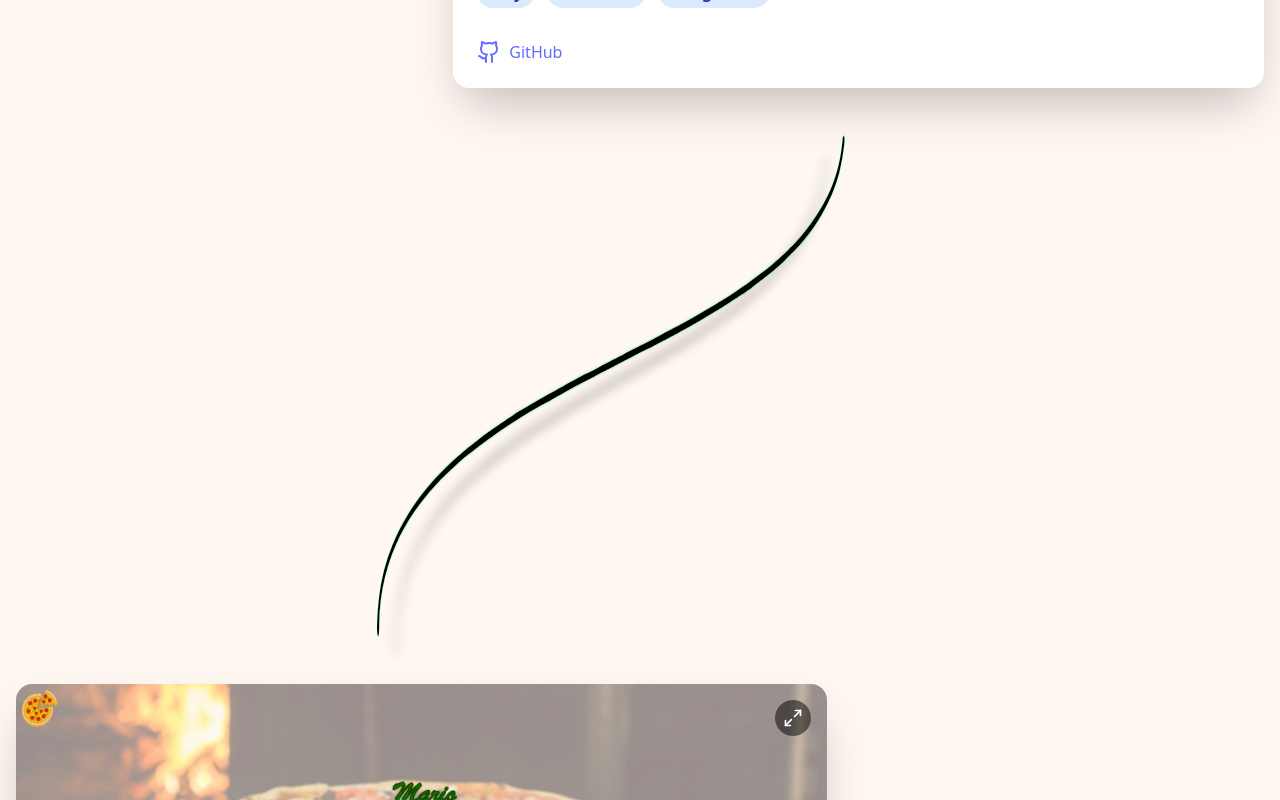
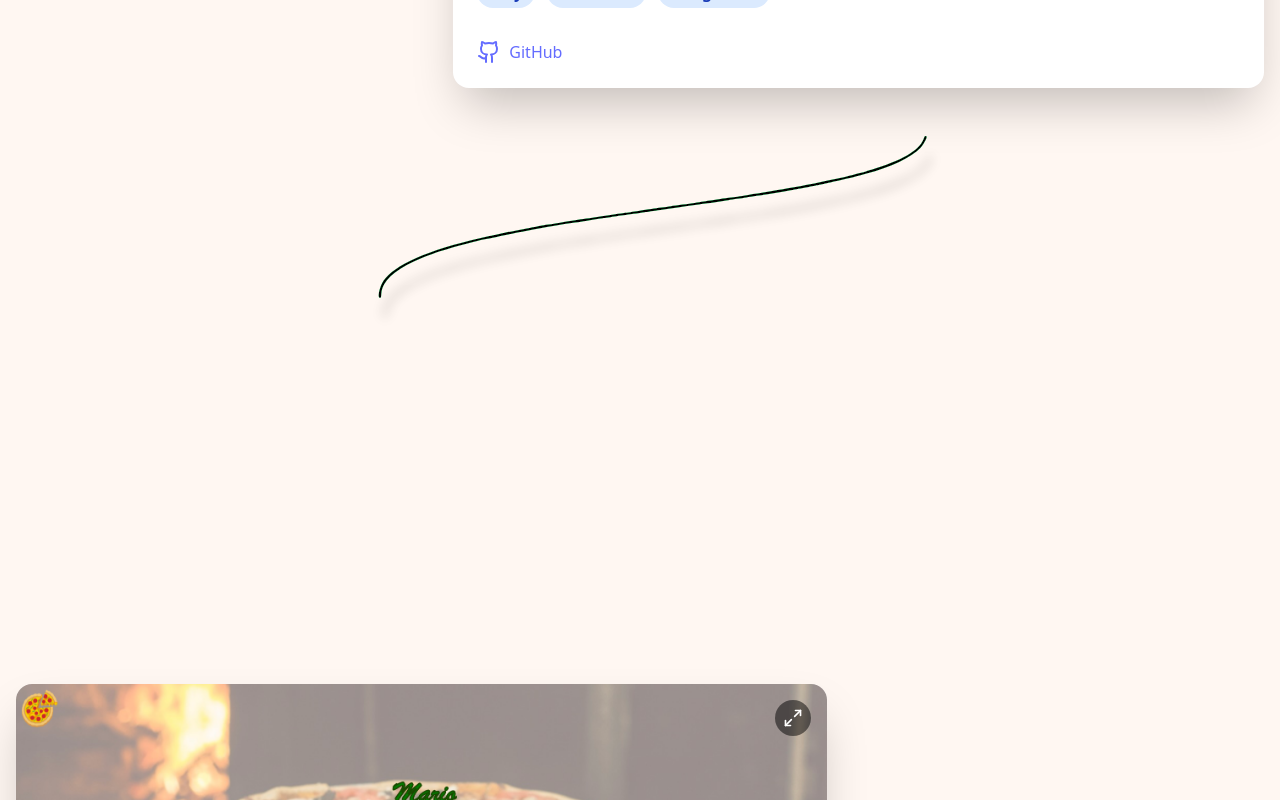
Before and after one commit to tima-work/projects-website, a React (Vite) app in the folder vite-project/: page / in a window 1280 px wide. Shown: the part 1240-2040 px from the top of the page. Built offline with nearby package versions, Linux system fonts and the light colour scheme; a web font is replaced by a local one.

Commit message:
Update SquigglySVG.jsx

```diff
--- a/vite-project/src/components/SquigglySVG.jsx
+++ b/vite-project/src/components/SquigglySVG.jsx
@@ -71,6 +71,141 @@
 
 
 
+// "use client"
+
+// export default function SquigglySVG({
+//   direction = "right",
+//   isDarkMode = false,
+//   glowColor = "#4ade80",
+//   glowIntensity = 8,
+//   shadowOpacity = 0.6,
+//   shadowBlur = 6,
+// }) {
+//   // Generate unique IDs for our filters
+//   const filterId = `squiggly-filter-${Math.floor(Math.random() * 10000)}`
+
+//   return (
+//     <div className="w-full h-full flex items-center justify-center relative">
+//       {/* Shadow element - only shown in light mode, offset by 10px */}
+//       {!isDarkMode && (
+//         <svg
+//           width="40%"
+//           height="auto"
+//           viewBox="0 0 897 242"
+//           preserveAspectRatio="none"
+//           className="absolute top-0 overflow-visible"
+//           style={{
+//             position: "absolute",
+//             top: direction === "left" ? "-20px" : "20px",
+//             left: "calc(25% + 20px)",
+//             transform: direction === "left" ? "scaleX(-1)" : "none",
+//             opacity: shadowOpacity,
+//             filter: `blur(${shadowBlur}px)`,
+//             zIndex: 0,
+//           }}
+//           xmlns="http://www.w3.org/2000/svg"
+//         >
+//           <g transform="translate(0,242) scale(0.1,-0.1)" fill="rgba(0,0,0,0.5)" stroke="none">
+//             <path
+//               d="M8734 2403 c-52 -176 -270 -316 -724 -467 -58 -19 -123 -39 -145 -45
+//                             -22 -5 -56 -14 -75 -20 -77 -21 -279 -72 -350 -87 -461 -99 -691 -142 -1340
+//                             -245 -133 -21 -188 -30 -290 -44 -148 -21 -177 -25 -247 -36 -35 -5 -92 -13
+//                             -128 -19 -36 -5 -95 -14 -133 -20 -37 -5 -119 -17 -182 -25 -63 -8 -142 -19
+//                             -175 -24 -33 -6 -96 -15 -140 -21 -105 -15 -181 -26 -345 -50 -74 -11 -171
+//                             -24 -215 -30 -124 -18 -218 -32 -400 -60 -33 -5 -107 -16 -165 -25 -119 -17
+//                             -188 -28 -412 -65 -35 -6 -103 -17 -153 -25 -49 -7 -101 -15 -115 -18 -69 -14
+//                             -152 -30 -325 -62 -104 -20 -208 -40 -230 -45 -22 -5 -74 -16 -115 -25 -41 -8
+//                             -142 -30 -225 -49 -794 -181 -1292 -401 -1455 -642 -62 -92 -95 -254 -52 -254
+//                             14 0 17 10 19 58 8 199 218 384 615 543 112 45 302 110 413 141 154 43 415
+//                             111 500 129 167 37 529 111 635 130 307 56 531 94 735 124 55 8 127 19 160
+//                             25 73 11 181 29 255 40 30 5 123 18 205 30 83 11 197 28 255 36 58 9 132 20
+//                             165 24 33 5 139 20 235 34 158 23 356 51 545 77 39 6 97 14 130 19 33 5 110
+//                             16 170 24 61 9 137 20 170 25 33 5 94 15 135 21 41 6 102 16 135 21 33 5 103
+//                             16 155 24 178 28 327 53 508 85 78 15 144 27 272 49 63 12 133 25 155 31 22
+//                             5 96 21 165 35 141 30 360 81 405 96 17 5 73 21 125 35 380 102 681 244 817
+//                             386 42 43 93 132 93 162 0 22 -29 20 -36 -1z"
+//             />
+//           </g>
+//         </svg>
+//       )}
+
+//       {/* Main SVG with glow */}
+//       <svg
+//         width="40%"
+//         height="auto"
+//         viewBox="0 0 897 242"
+//         preserveAspectRatio="none"
+//         className="absolute top-0 left-1/4 overflow-visible"
+//         style={{
+//           position: "absolute",
+//           top: 0,
+//           left: "25%",
+//           transform: direction === "left" ? "scaleX(-1)" : "none",
+//           zIndex: 1,
+//         }}
+//         xmlns="http://www.w3.org/2000/svg"
+//       >
+//         <defs>
+//           <filter id={filterId} x="-50%" y="-50%" width="200%" height="200%">
+//             {/* Glow effect - more intense */}
+//             <feGaussianBlur in="SourceGraphic" stdDeviation={glowIntensity} result="blur" />
+//             <feFlood floodColor={glowColor} floodOpacity="0.8" result="glowColor" />
+//             <feComposite in="glowColor" in2="blur" operator="in" result="softGlow" />
+
+//             {/* Combine original with glow */}
+//             <feMerge>
+//               <feMergeNode in="softGlow" />
+//               <feMergeNode in="SourceGraphic" />
+//             </feMerge>
+//           </filter>
+//         </defs>
+
+//         <g
+//           transform="translate(0,242) scale(0.1,-0.1)"
+//           fill={isDarkMode ? "#189c03" : "#000000"}
+//           stroke="none"
+//           filter={`url(#${filterId})`}
+//         >
+//           <path
+//             d="M8734 2403 c-52 -176 -270 -316 -724 -467 -58 -19 -123 -39 -145 -45
+//                         -22 -5 -56 -14 -75 -20 -77 -21 -279 -72 -350 -87 -461 -99 -691 -142 -1340
+//                         -245 -133 -21 -188 -30 -290 -44 -148 -21 -177 -25 -247 -36 -35 -5 -92 -13
+//                         -128 -19 -36 -5 -95 -14 -133 -20 -37 -5 -119 -17 -182 -25 -63 -8 -142 -19
+//                         -175 -24 -33 -6 -96 -15 -140 -21 -105 -15 -181 -26 -345 -50 -74 -11 -171
+//                         -24 -215 -30 -124 -18 -218 -32 -400 -60 -33 -5 -107 -16 -165 -25 -119 -17
+//                         -188 -28 -412 -65 -35 -6 -103 -17 -153 -25 -49 -7 -101 -15 -115 -18 -69 -14
+//                         -152 -30 -325 -62 -104 -20 -208 -40 -230 -45 -22 -5 -74 -16 -115 -25 -41 -8
+//                         -142 -30 -225 -49 -794 -181 -1292 -401 -1455 -642 -62 -92 -95 -254 -52 -254
+//                         14 0 17 10 19 58 8 199 218 384 615 543 112 45 302 110 413 141 154 43 415
+//                         111 500 129 167 37 529 111 635 130 307 56 531 94 735 124 55 8 127 19 160
+//                         25 73 11 181 29 255 40 30 5 123 18 205 30 83 11 197 28 255 36 58 9 132 20
+//                         165 24 33 5 139 20 235 34 158 23 356 51 545 77 39 6 97 14 130 19 33 5 110
+//                         16 170 24 61 9 137 20 170 25 33 5 94 15 135 21 41 6 102 16 135 21 33 5 103
+//                         16 155 24 178 28 327 53 508 85 78 15 144 27 272 49 63 12 133 25 155 31 22
+//                         5 96 21 165 35 141 30 360 81 405 96 17 5 73 21 125 35 380 102 681 244 817
+//                         386 42 43 93 132 93 162 0 22 -29 20 -36 -1z"
+//           />
+//         </g>
+//       </svg>
+//     </div>
+//   )
+// }
+
+
+
+
+
+
+
+
+
+
+
+
+
+
+
+
 "use client"
 
 export default function SquigglySVG({
@@ -85,19 +220,18 @@ export default function SquigglySVG({
   const filterId = `squiggly-filter-${Math.floor(Math.random() * 10000)}`
 
   return (
-    <div className="w-full h-full flex items-center justify-center relative">
-      {/* Shadow element - only shown in light mode, offset by 10px */}
+    <div className="w-full h-full relative">
+      {/* Shadow element - only shown in light mode */}
       {!isDarkMode && (
         <svg
-          width="40%"
-          height="auto"
+          className="w-full h-auto max-w-[600px] mx-auto overflow-visible"
           viewBox="0 0 897 242"
           preserveAspectRatio="none"
-          className="absolute top-0 overflow-visible"
           style={{
             position: "absolute",
             top: direction === "left" ? "-20px" : "20px",
-            left: "calc(25% + 20px)",
+            left: direction === "left" ? "-10px" : "10px",
+            right: 0,
             transform: direction === "left" ? "scaleX(-1)" : "none",
             opacity: shadowOpacity,
             filter: `blur(${shadowBlur}px)`,
@@ -131,15 +265,14 @@ export default function SquigglySVG({
 
       {/* Main SVG with glow */}
       <svg
-        width="40vw"  // or use something like "24rem"
-  height="auto"
+        className="w-full h-auto max-w-[600px] mx-auto overflow-visible"
         viewBox="0 0 897 242"
         preserveAspectRatio="none"
-        className="absolute top-0 left-1/4 overflow-visible"
         style={{
           position: "absolute",
           top: 0,
-          left: "25%",
+          left: 0,
+          right: 0,
           transform: direction === "left" ? "scaleX(-1)" : "none",
           zIndex: 1,
         }}
```
